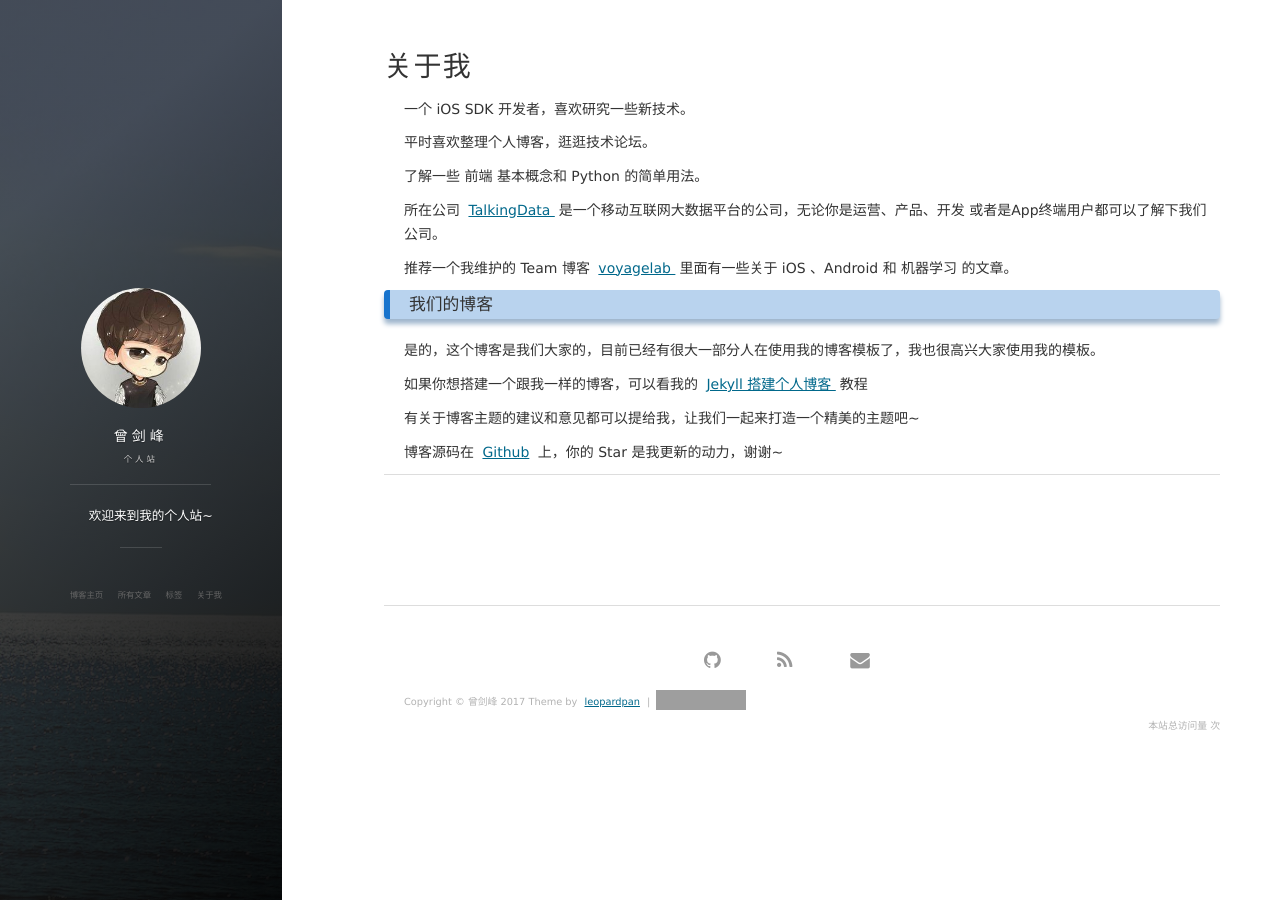
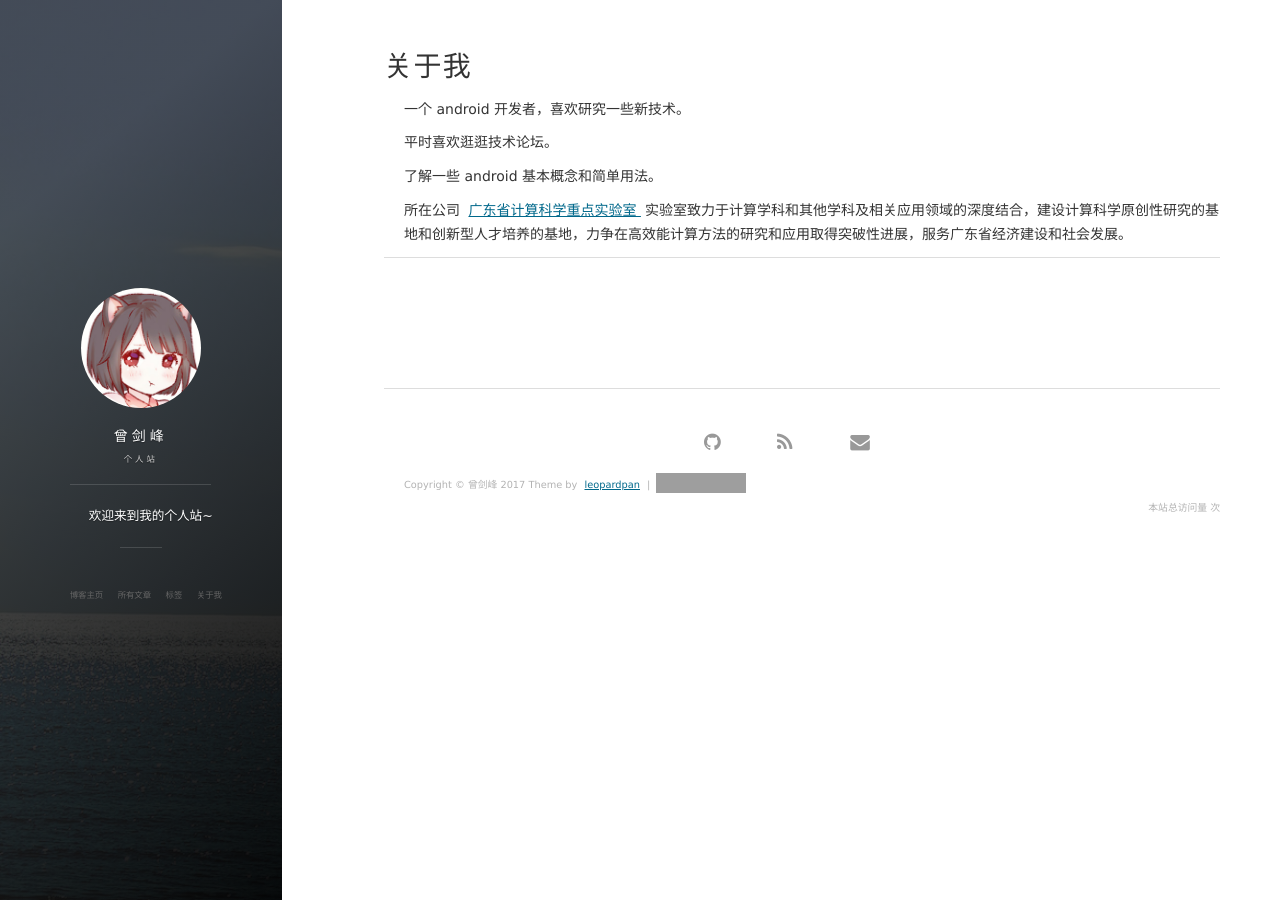
Before and after one commit to surZeng/surzeng.github.io, a Jekyll site: the page built from about.md, in a window 1280 px wide. Built offline with Jekyll 4.4.1, drawn with Linux system fonts in a browser that asks for light colours; nearby versions of some CDN libraries; comment, search, counter and statistics services are not loaded; grey boxes are pictures that could not be loaded.

Commit message:
更改自我描述

```diff
--- a/about.md
+++ b/about.md
@@ -3,43 +3,16 @@ layout: page
 title: 关于我
 ---
 
-一个 iOS SDK 开发者，喜欢研究一些新技术。
+一个 android 开发者，喜欢研究一些新技术。
 <p>
-平时喜欢整理个人博客，逛逛技术论坛。
+平时喜欢逛逛技术论坛。
 <p>
-了解一些 前端 基本概念和 Python 的简单用法。
+了解一些 android 基本概念和简单用法。
 
 <p>
 
 所在公司
-<a target="_blank" href="https://www.talkingdata.com/"> TalkingData </a>
-是一个移动互联网大数据平台的公司，无论你是运营、产品、开发 或者是App终端用户都可以了解下我们公司。
-<p>
-
-推荐一个我维护的 Team 博客
-<a target="_blank" href="http://talkingdata.me/"> voyagelab </a>
-里面有一些关于 iOS 、Android 和 机器学习 的文章。
-
-<p>
-
-<h3> 我们的博客 </h3>
-
-<p>
-
-是的，这个博客是我们大家的，目前已经有很大一部分人在使用我的博客模板了，我也很高兴大家使用我的模板。
-
-<p>
-
-如果你想搭建一个跟我一样的博客，可以看我的
-<a href="/2016/10/jekyll_tutorials1/"> Jekyll 搭建个人博客 </a>
-教程
-
-<p>
-
-有关于博客主题的建议和意见都可以提给我，让我们一起来打造一个精美的主题吧~
-
-<p>
-
-博客源码在 <a target="_blank" href='https://github.com/leopardpan/leopardpan.github.io/'>Github</a> 上，你的 Star 是我更新的动力，谢谢~
+<a target="_blank" href="https://www.talkingdata.com/"> 广东省计算科学重点实验室 </a>
+实验室致力于计算学科和其他学科及相关应用领域的深度结合，建设计算科学原创性研究的基地和创新型人才培养的基地，力争在高效能计算方法的研究和应用取得突破性进展，服务广东省经济建设和社会发展。
 
 {% include comments.html %}
```
Also changed, not shown: images/avatar.jpg.
